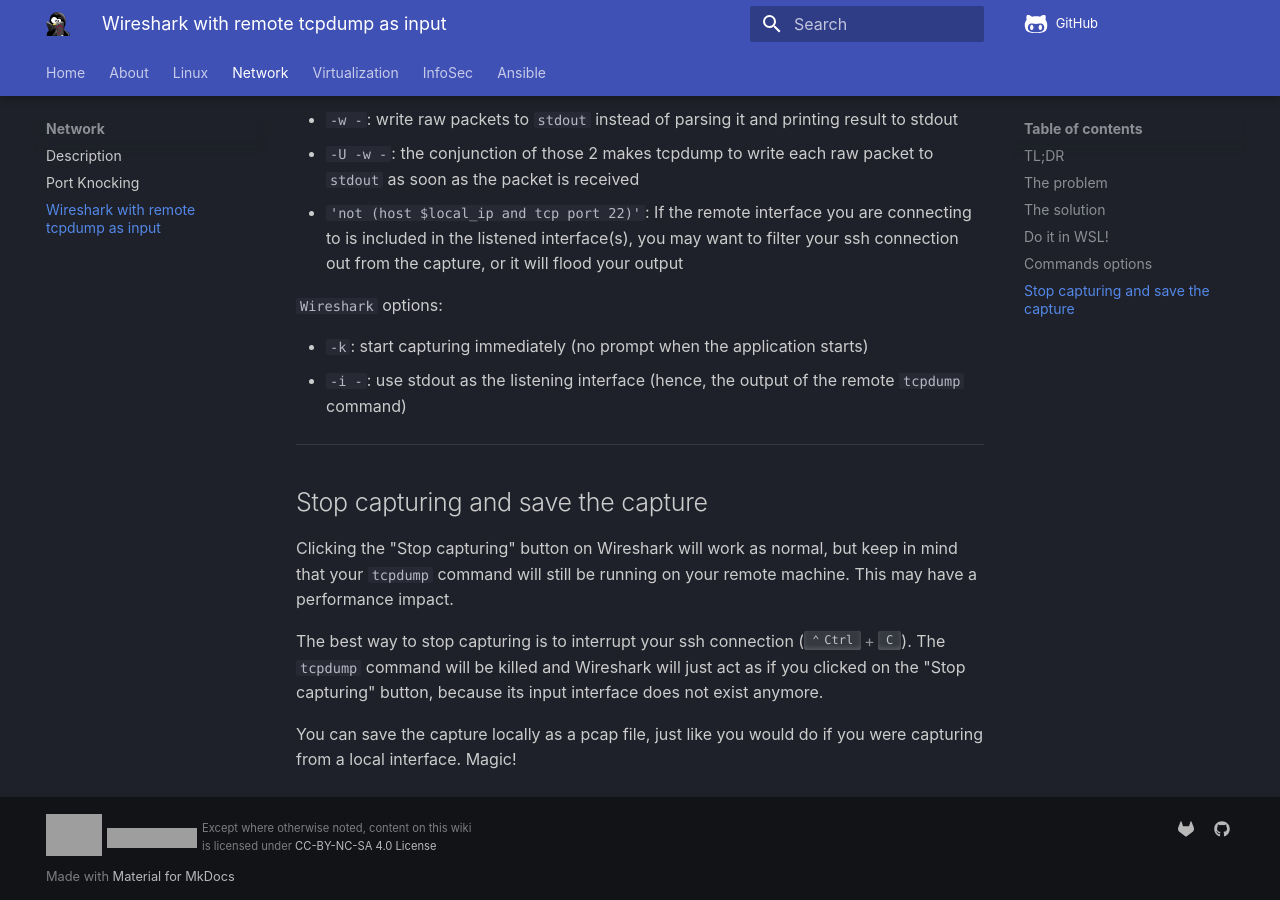
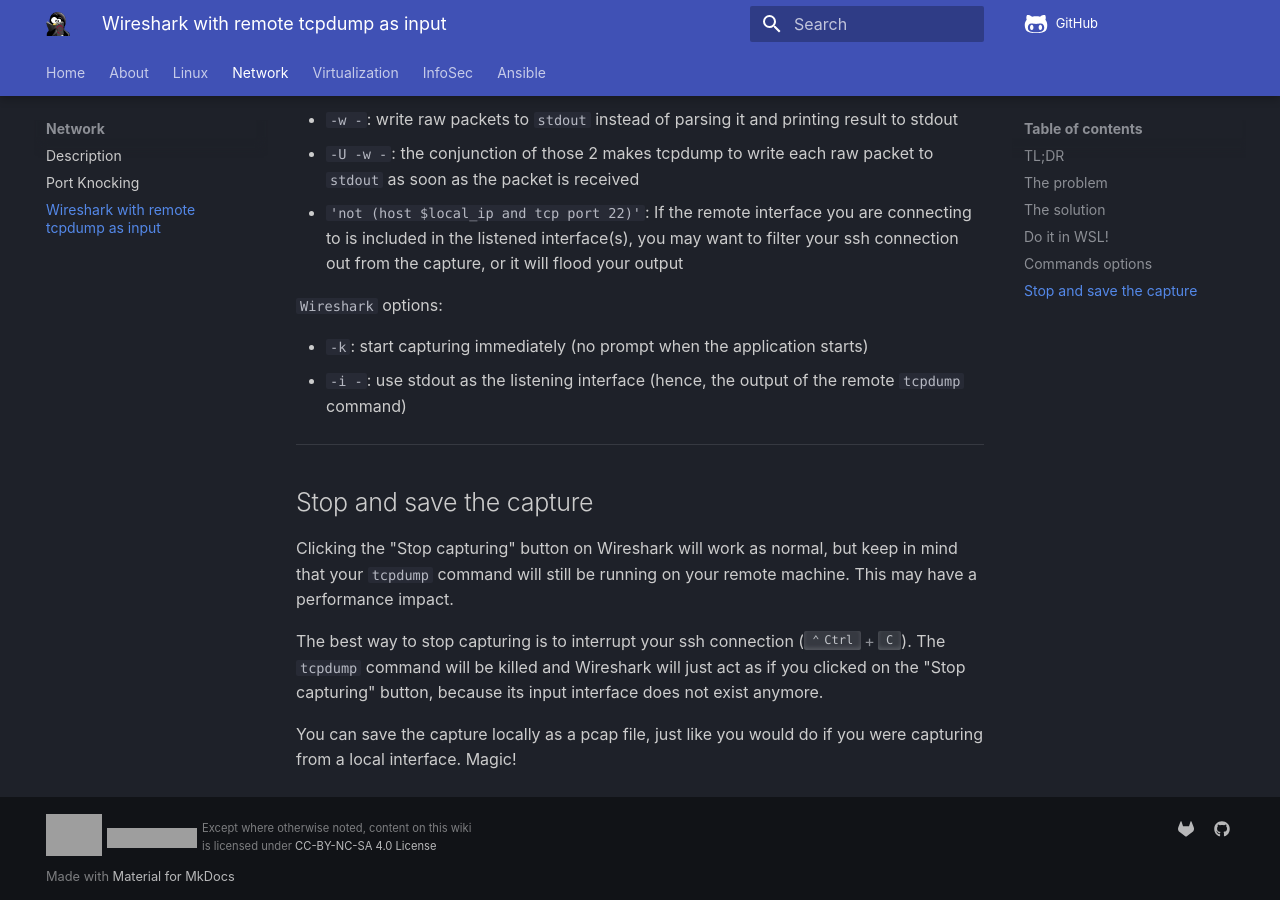
Before and after one commit to NeodymiumFerBore/wiki-pages, an MkDocs documentation site: the page built from docs/Network/wireshark_from_remote_tcpdump.md, in a window 1280 px wide and 900 px high, scrolled down 2358 px. Built offline with MkDocs 1.6.1 and Material for MkDocs 9.7.7, drawn with Linux system fonts in a browser that asks for light colours; comment, search, counter and statistics services are not loaded; grey boxes are pictures that could not be loaded.

Commit message:
Fix typo

```diff
--- a/docs/Network/wireshark_from_remote_tcpdump.md
+++ b/docs/Network/wireshark_from_remote_tcpdump.md
@@ -93,7 +93,7 @@
 
 ---
 
-## Stop capturing and save the capture
+## Stop and save the capture
 
 Clicking the "Stop capturing" button on Wireshark will work as normal, but keep in mind that your `tcpdump` command will still be
 running on your remote machine. This may have a performance impact.
```
